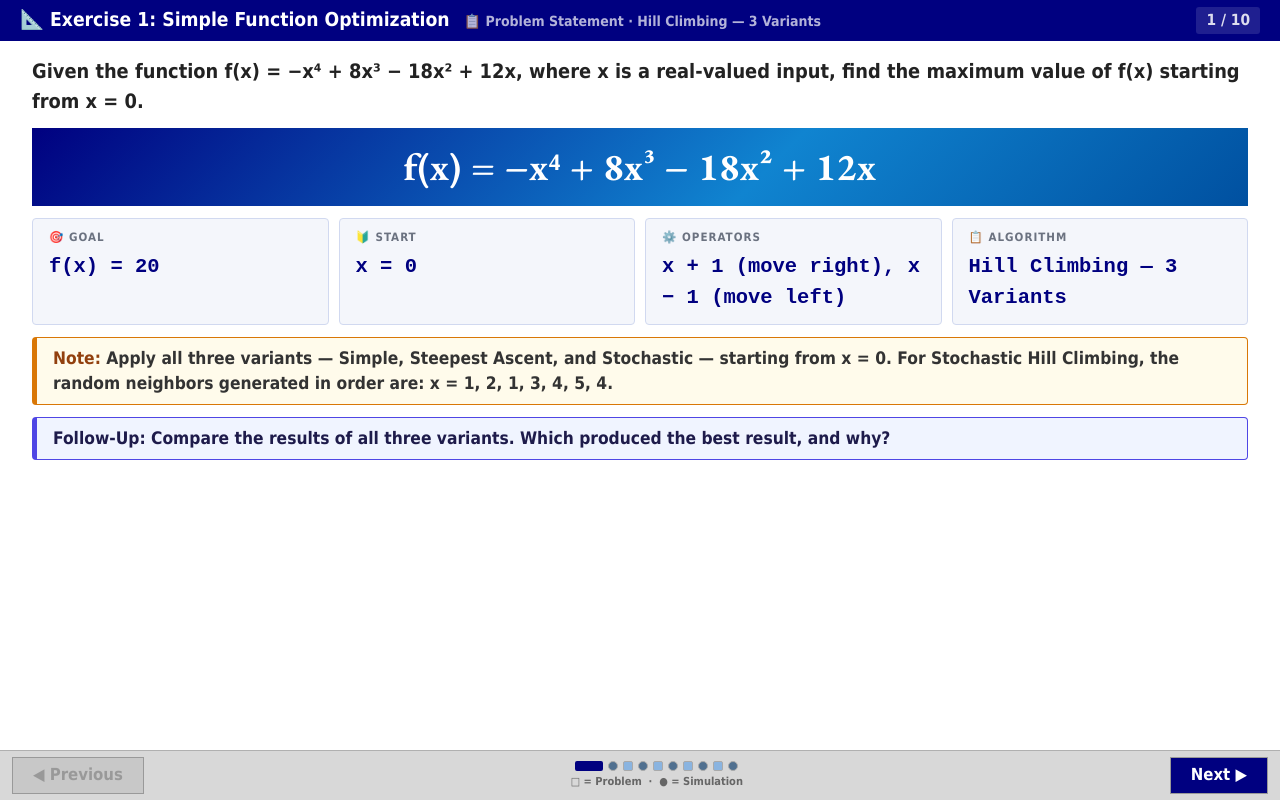
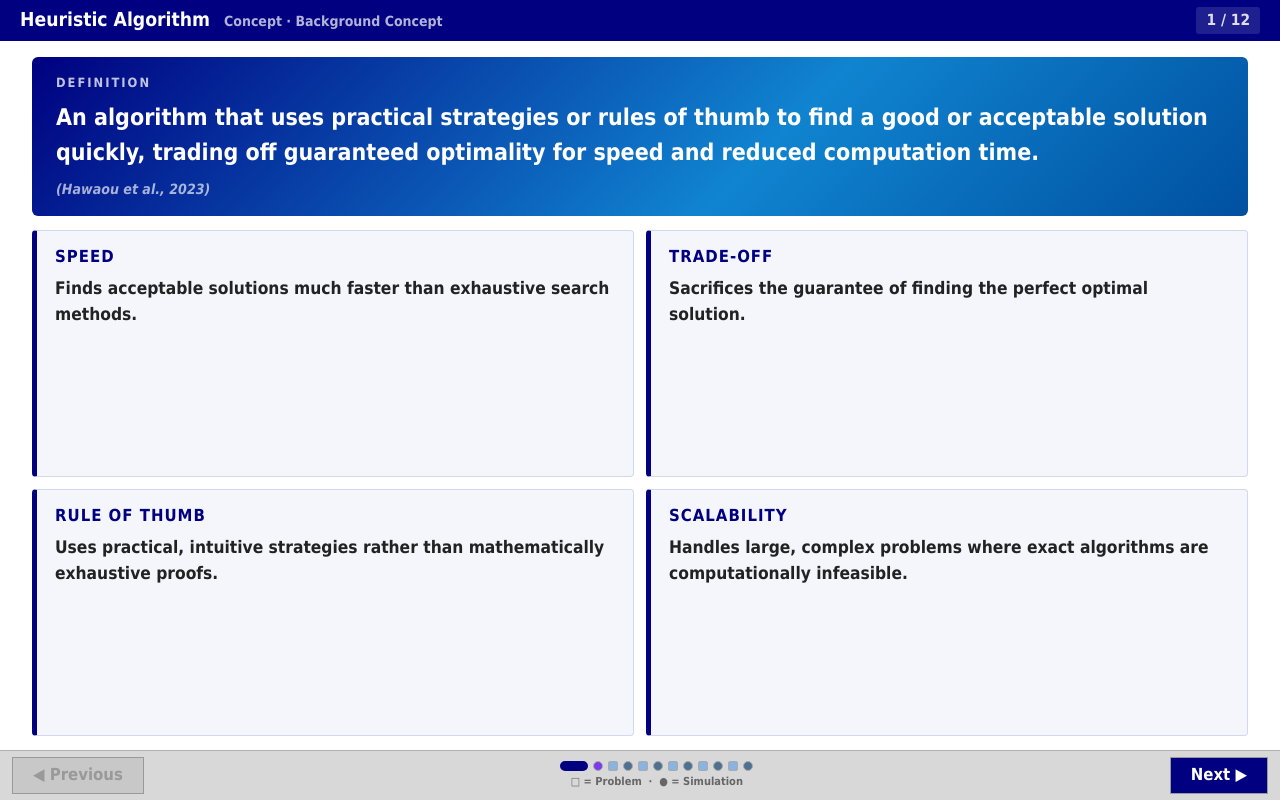
Before and after one commit to Renz5678/Hill-Climbing-Answer-Key, a React (Vite) app: page / in a window 1280 px wide. Built offline with nearby package versions, Linux system fonts and the light colour scheme.

Commit message:
Added new slides

```diff
--- a/src/App.jsx
+++ b/src/App.jsx
@@ -4,7 +4,37 @@ import GraphPanel from './components/GraphPanel';
 import ChessBoard from './components/ChessBoard';
 import { exercises } from './data/exercises';
 
-const slides = [];
+const infoSlides = [
+  {
+    phase: 'info',
+    title: 'Heuristic Algorithm',
+    subtitle: 'What Is a Heuristic Algorithm?',
+    tag: 'Background Concept',
+    body: 'An algorithm that uses practical strategies or rules of thumb to find a good or acceptable solution quickly, trading off guaranteed optimality for speed and reduced computation time.',
+    citation: 'Hawaou et al., 2023',
+    keyPoints: [
+      { label: 'Speed', text: 'Finds acceptable solutions much faster than exhaustive search methods.' },
+      { label: 'Trade-off', text: 'Sacrifices the guarantee of finding the perfect optimal solution.' },
+      { label: 'Rule of Thumb', text: 'Uses practical, intuitive strategies rather than mathematically exhaustive proofs.' },
+      { label: 'Scalability', text: 'Handles large, complex problems where exact algorithms are computationally infeasible.' },
+    ],
+  },
+  {
+    phase: 'info',
+    title: 'Hill Climbing as a Heuristic',
+    subtitle: 'Why Hill Climbing Is a Heuristic Algorithm',
+    tag: 'Core Concept',
+    body: 'Hill climbing qualifies as a heuristic algorithm because it uses a simple rule of thumb — always move to a better neighboring solution — to find an acceptable answer quickly without exhaustively searching the entire solution space, and does not guarantee the optimal solution as it can get trapped at local optima.',
+    keyPoints: [
+      { label: 'Rule of Thumb', text: 'Always move to a strictly better neighboring solution — no complex analysis required.' },
+      { label: 'No Exhaustive Search', text: 'Ignores the full solution space and only looks at immediate neighbors.' },
+      { label: 'Local Optima Risk', text: 'Can get stuck at a local maximum/minimum, unable to see a better global solution.' },
+      { label: 'Acceptable Answer', text: 'Quickly reaches a good-enough solution, making it practical for real-world use.' },
+    ],
+  },
+];
+
+const slides = [...infoSlides];
 exercises.forEach((ex, i) => {
   slides.push({ phase: 'problem',    ex, exIndex: i });
   slides.push({ phase: 'simulation', ex, exIndex: i });
@@ -17,14 +47,16 @@ function SlideDots({ current, onChange }) {
     <div style={{ display: 'flex', gap: 5, alignItems: 'center' }}>
       {slides.map((s, i) => {
         const isActive  = i === current;
+        const isInfo    = s.phase === 'info';
         const isProblem = s.phase === 'problem';
+        const bg = isActive ? '#000080' : isInfo ? '#7c3aed' : isProblem ? '#8ab4e0' : '#507090';
         return (
           <button key={i} onClick={() => onChange(i)}
-            title={`Ex ${s.exIndex + 1} — ${s.phase}`}
+            title={isInfo ? s.subtitle : `Ex ${s.exIndex + 1} — ${s.phase}`}
             style={{
               width: isActive ? 28 : 10, height: 10,
-              borderRadius: isProblem ? 2 : 5,
-              background: isActive ? '#000080' : (isProblem ? '#8ab4e0' : '#507090'),
+              borderRadius: isInfo ? 5 : isProblem ? 2 : 5,
+              background: bg,
               border: isActive ? '2px solid #000080' : '1px solid #aaa',
               cursor: 'pointer', padding: 0, transition: 'all 0.15s', outline: 'none',
             }} />
@@ -34,17 +66,103 @@ function SlideDots({ current, onChange }) {
   );
 }
 
+// ─── Info Slide ───────────────────────────────────────────────────────────────
+function InfoSlide({ slide }) {
+  return (
+    <div style={{
+      flex: 1,
+      display: 'flex',
+      flexDirection: 'column',
+      overflow: 'hidden',
+      padding: '16px 32px 14px',
+      gap: 14,
+      background: '#fff',
+    }}>
+
+      {/* Main definition block */}
+      <div style={{
+        background: 'linear-gradient(135deg, #000080 0%, #1084d0 60%, #0050a0 100%)',
+        borderRadius: 6,
+        padding: '16px 24px',
+        flexShrink: 0,
+      }}>
+        <div style={{
+          fontSize: 'clamp(11px, 1vw, 14px)', fontWeight: 700,
+          color: 'rgba(255,255,255,0.75)', fontFamily: 'Tahoma, Arial, sans-serif',
+          textTransform: 'uppercase', letterSpacing: '2px', marginBottom: 8,
+        }}>
+          Definition
+        </div>
+        <div style={{
+          fontSize: 'clamp(16px, 1.8vw, 26px)', fontWeight: 700, lineHeight: 1.5,
+          color: '#fff', fontFamily: 'Tahoma, Arial, sans-serif',
+        }}>
+          {slide.body}
+        </div>
+        {slide.citation && (
+          <div style={{
+            marginTop: 10,
+            fontSize: 'clamp(12px, 1.1vw, 16px)', fontWeight: 600,
+            color: 'rgba(255,255,255,0.65)', fontFamily: 'Tahoma, Arial, sans-serif',
+            fontStyle: 'italic',
+          }}>
+            ({slide.citation})
+          </div>
+        )}
+      </div>
+
+      {/* Key points grid */}
+      <div style={{
+        display: 'grid',
+        gridTemplateColumns: 'repeat(2, 1fr)',
+        gap: 12,
+        flex: 1,
+        overflow: 'hidden',
+      }}>
+        {slide.keyPoints.map(({ label, text }) => (
+          <div key={label} style={{
+            background: '#f4f6fb',
+            border: '1px solid #d1d9f0',
+            borderLeft: '5px solid #000080',
+            borderRadius: 4,
+            padding: '14px 18px',
+            display: 'flex',
+            flexDirection: 'column',
+            gap: 6,
+          }}>
+            <div style={{ display: 'flex', alignItems: 'center', gap: 8 }}>
+              <span style={{
+                fontSize: 'clamp(13px, 1.3vw, 19px)', fontWeight: 800,
+                color: '#000080', fontFamily: 'Tahoma, Arial, sans-serif',
+                textTransform: 'uppercase', letterSpacing: '1px',
+              }}>
+                {label}
+              </span>
+            </div>
+            <div style={{
+              fontSize: 'clamp(13px, 1.35vw, 20px)', fontWeight: 600, lineHeight: 1.5,
+              color: '#222', fontFamily: 'Tahoma, Arial, sans-serif',
+            }}>
+              {text}
+            </div>
+          </div>
+        ))}
+      </div>
+    </div>
+  );
+}
+
 // ─── Problem Slide ─────────────────────────────────────────────────────────────
 function ProblemSlide({ ex }) {
   const p = ex.problem;
 
   const facts = [
-    { label: '🎯  Goal',      value: p.goal  },
-    { label: '🔰  Start',     value: p.start },
-    { label: '⚙️  Operators', value: p.ops   },
+    { label: 'Goal',      value: p.goal  },
+    { label: 'Start',     value: p.start },
+    { label: 'Operators', value: p.ops   },
   ];
-  if (p.rule) facts.push({ label: '📏  Rule', value: p.rule });
-  else        facts.push({ label: '📋  Algorithm', value: ex.tag });
+  if (p.rule) facts.push({ label: 'Rule',      value: p.rule });
+  else        facts.push({ label: 'Algorithm', value: ex.tag });
 
   return (
     <div style={{
@@ -301,7 +419,8 @@ function SimulationSlide({ ex }) {
 export default function App() {
   const [idx, setIdx] = useState(0);
   const slide = slides[idx];
-  const { ex, phase } = slide;
+  const { phase } = slide;
+  const ex = slide.ex ?? null;
 
   const prev = () => setIdx(i => Math.max(0, i - 1));
   const next = () => setIdx(i => Math.min(TOTAL - 1, i + 1));
@@ -315,10 +434,9 @@ export default function App() {
     return () => window.removeEventListener('keydown', handler);
   }, []);
 
+  const isInfo = phase === 'info';
   const isProb = phase === 'problem';
-  const hdrBg  = isProb
-    ? '#000080'
-    : '#14532d';
+  const hdrBg  = '#000080';
 
   return (
     <div style={{
@@ -337,14 +455,19 @@ export default function App() {
             fontSize: 'clamp(13px, 1.5vw, 20px)', fontWeight: 800,
             fontFamily: 'Tahoma, Arial, sans-serif', color: '#fff',
           }}>
-            {ex.icon} {ex.title}: {ex.subtitle}
+            {isInfo ? slide.title : `${ex.title}: ${ex.subtitle}`}
           </span>
           <span style={{
             fontSize: 'clamp(11px, 1.1vw, 14px)', fontWeight: 600,
             color: 'rgba(255,255,255,0.70)', marginLeft: 14,
             fontFamily: 'Tahoma, Arial, sans-serif',
           }}>
-            {isProb ? '📋 Problem Statement' : '▶ Step-by-Step Simulation'} · {ex.tag}
+            {isInfo
+              ? `Concept · ${slide.tag}`
+              : isProb
+                ? `Problem Statement · ${ex.tag}`
+                : `Step-by-Step Simulation · ${ex.tag}`
+            }
           </span>
         </div>
         <span style={{
@@ -358,9 +481,11 @@ export default function App() {
 
       {/* ── Slide body ── */}
       <div style={{ flex: 1, overflow: 'hidden', display: 'flex', flexDirection: 'column' }}>
-        {isProb
-          ? <ProblemSlide ex={ex} />
-          : <SimulationSlide key={ex.id} ex={ex} />
+        {isInfo
+          ? <InfoSlide slide={slide} />
+          : isProb
+            ? <ProblemSlide ex={ex} />
+            : <SimulationSlide key={ex.id} ex={ex} />
         }
       </div>
 
--- a/src/data/exercises.jsx
+++ b/src/data/exercises.jsx
@@ -249,7 +249,6 @@ export const exercises = [
     title: 'Exercise 1',
     subtitle: 'Simple Function Optimization',
     tag: 'Hill Climbing — 3 Variants',
-    icon: '📐',
     graph: {
       fn: x => -(x**4) + 8*(x**3) - 18*(x**2) + 12*x,
       xMin: -0.5, xMax: 5.5,
@@ -274,7 +273,6 @@ export const exercises = [
     title: 'Exercise 2',
     subtitle: 'Chess Position Evaluation',
     tag: 'Simple Hill Climbing',
-    icon: '♟',
     chess: { moves: ex2ChessMoves, scores: ex2Scores, goalScore: 15 },
     problem: {
       desc:  'A chess engine evaluates board positions using a numerical score — the higher the score, the better the position is for White. At each step, only the first move that strictly improves the current score is accepted.',
@@ -298,7 +296,6 @@ export const exercises = [
     title: 'Exercise 3',
     subtitle: 'Minimization Under Time Constraint',
     tag: 'Simple Hill Climbing (minimisation)',
-    icon: '⏱',
     graph: {
       fn: x => x**2 - 6*x + 10,
       xMin: -0.5, xMax: 5.5,
@@ -330,7 +327,6 @@ export const exercises = [
     title: 'Exercise 4',
     subtitle: 'Optimal Irrigation Schedule',
     tag: 'Simple Hill Climbing',
-    icon: '🌾',
     graph: {
       fn: i => (-5)*(i**2) + 50*i,
       xMin: -0.5, xMax: 7,
@@ -363,7 +359,6 @@ export const exercises = [
     title: 'Exercise 5',
     subtitle: 'Minimizing Cumulative Algorithm Cost',
     tag: 'Simple Hill Climbing',
-    icon: '⚙',
     graph: {
       fn: n => n*(n+1)*(2*n+1)/6,
       xMin: 0.5, xMax: 7.5,
```
